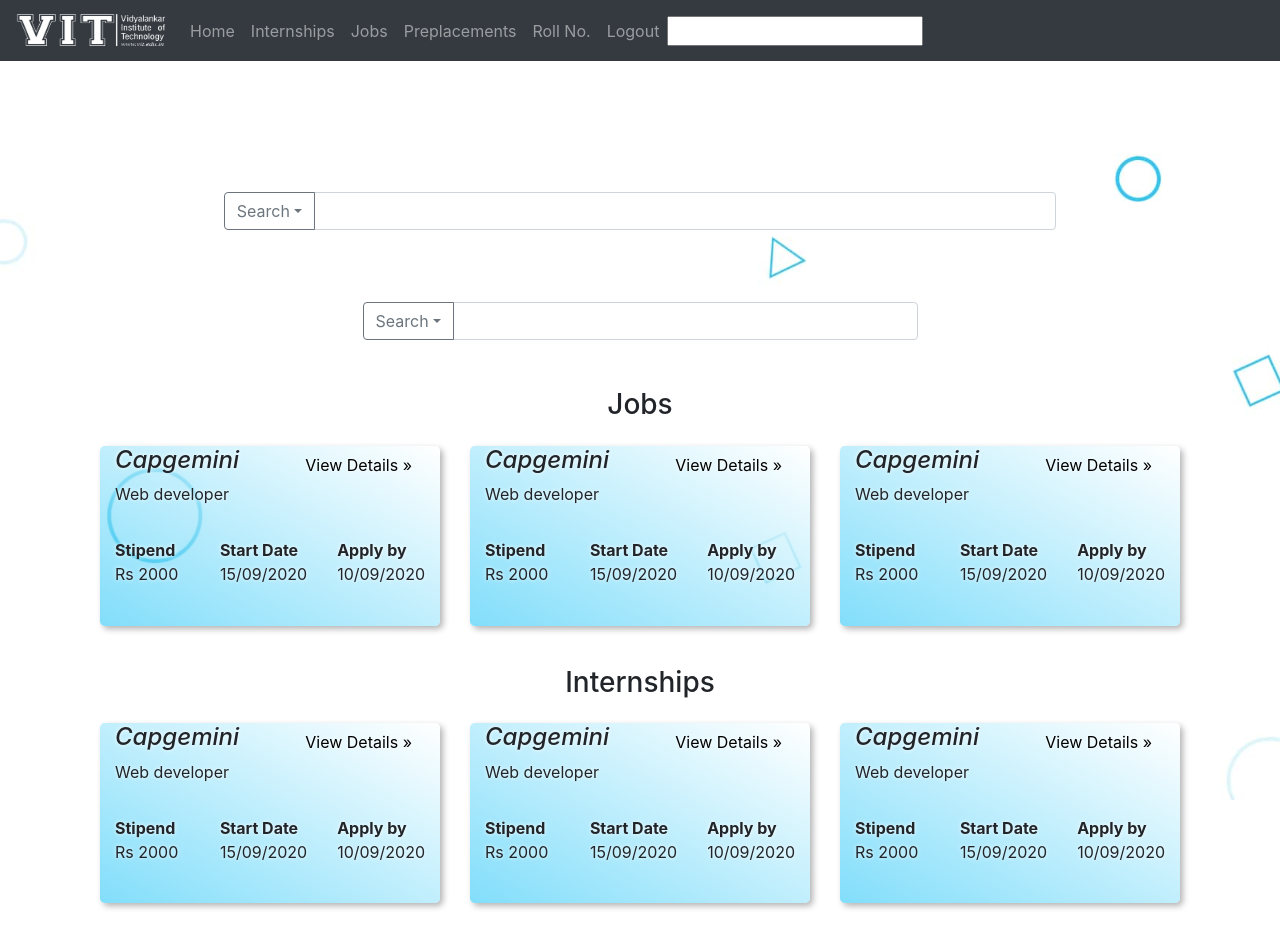
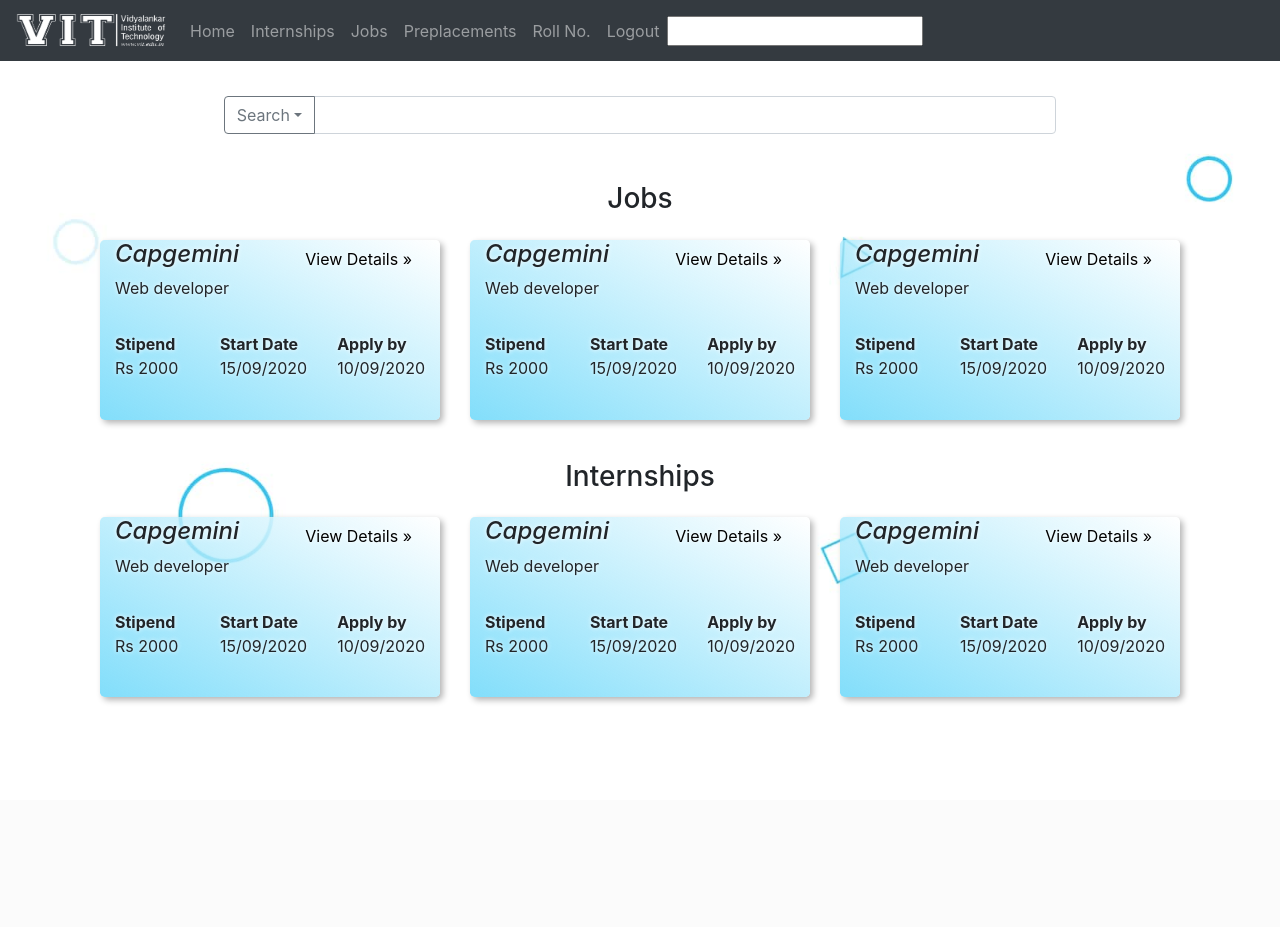
Before and after one commit to bhaveshd17/DMS, a Django app: page /student/ in a window 1280 px wide. After the commit the page ends 703 px from the top, so only its background shows below. Run offline with Django 3.2, Linux system fonts and the light colour scheme; some libraries are stand-ins or nearby versions.

Commit message:
br issue solved

```diff
--- a/DMS_Student/templates/student/base.html
+++ b/DMS_Student/templates/student/base.html
@@ -18,7 +18,7 @@
   style="background-image:url('../static/images/indeximage.jpg'); background-repeat:no-repeat; background-size:cover; background-attachment:fixed">
 <!-- Header -->
 {% include 'student/nav.html' %}
-  <div class="container mt-5">
+  <div class="container mt-5 pt-5">
     {% block content %}
     {% endblock %}
   </div>
--- a/DMS_Student/templates/student/index.html
+++ b/DMS_Student/templates/student/index.html
@@ -2,14 +2,7 @@
 {% block title %} Index {% endblock %}
 {% block content %}
 
-<br>
-<br>
-<br>
 
-<!-- Issue -->
-<br>
-<br>
-<br>
 <!-- Search box -->
     <div class="input-group" style="width: 75%; margin: auto;">
         <div class="input-group-prepend">
@@ -28,25 +21,6 @@
 
 <!-- Jobs -->
 
-<br>
-<br>
-<br>
-
-
-<div class="input-group" style="width: 50%; margin: auto;">
-    <div class="input-group-prepend">
-        <button class="btn btn-outline-secondary dropdown-toggle" type="button" data-toggle="dropdown"
-            aria-haspopup="true" aria-expanded="false">Search</button>
-        <div class="dropdown-menu">
-            <a class="dropdown-item" href="#">Intership</a>
-            <a class="dropdown-item" href="#">Job</a>
-            <!-- <a class="dropdown-item" href="#">Something else here</a>
-        <div role="separator" class="dropdown-divider"></div>
-        <a class="dropdown-item" href="#">Separated link</a> -->
-        </div>
-    </div>
-    <input type="text" class="form-control" aria-label="Text input with dropdown button">
-</div>
 
 <div class="container mt-5">
     <h3 style="text-align:center" class="mb-4">Jobs</h3>
```
